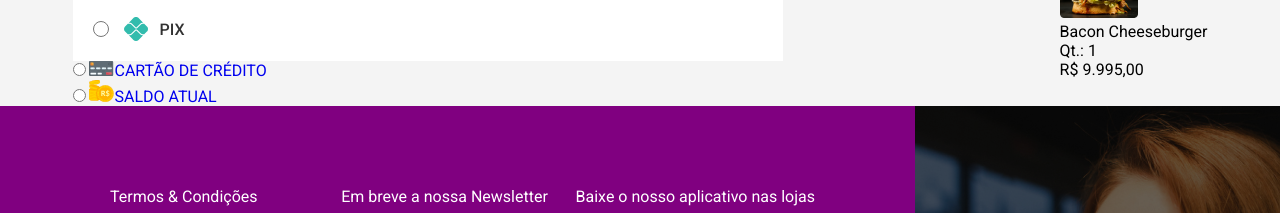
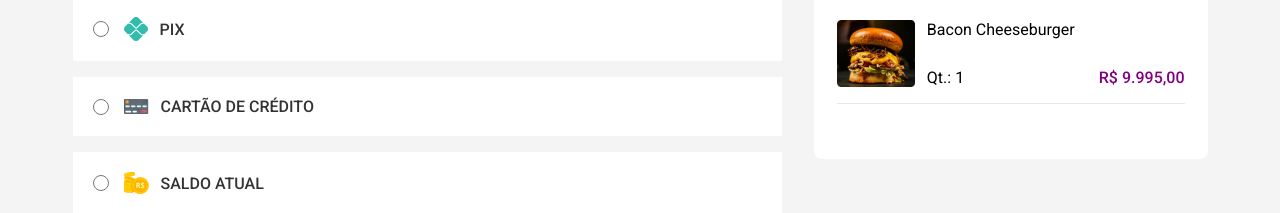
Before and after one commit to gabrielbaltar/azeitonaprime.github.io, a plain HTML site: page pagamento.html in a window 1280 px wide. Shown: the part 241-454 px from the top of the page. Drawn offline with Linux system fonts and the light colour scheme.

Commit message:
Atualização

```diff
--- a/css/pagamento.css
+++ b/css/pagamento.css
@@ -34,16 +34,15 @@
     max-width: 710px;
     padding: 20px;
     gap: 15px;
+    cursor: pointer;
+    margin-bottom: 16px;
 
 }
 
-#radio-button-pix {
+.payment-pix input {
     height: 16px;
     width: 16px;
-}
-
-#radio-button-pix[type="radio"]:checked {
-   color: #800080;
+    border: 2px solid #777777;
 }
 
 .payment-pix a {
@@ -53,3 +52,110 @@
     color: #333333;
     font-weight: 500;
 }
+
+.payment-credit {
+
+    display: flex;
+    align-items: center;
+    background-color: var(--branco);
+    max-width: 710px;
+    padding: 20px;
+    gap: 15px;
+    cursor: pointer;
+    margin-bottom: 16px;
+
+}
+
+.payment-credit a {
+    display: flex;
+    align-items: center;
+    gap: 12px;
+    color: #333333;
+    font-weight: 500;
+}
+
+.payment-credit input {
+    height: 16px;
+    width: 16px;
+    border: 2px solid #777777;
+}
+
+.payment-money {
+
+    display: flex;
+    align-items: center;
+    background-color: var(--branco);
+    max-width: 710px;
+    padding: 20px;
+    gap: 15px;
+    cursor: pointer;
+    margin-bottom: 16px;
+    margin-bottom: 476px;
+
+}
+
+.payment-money a{
+
+    display: flex;
+    align-items: center;
+    gap: 12px;
+    color: #333333;
+    font-weight: 500;
+
+}
+
+.payment-money input {
+    height: 16px;
+    width: 16px;
+    border: 2px solid #777777;
+}
+
+.resume {
+    display: flex;
+    flex-direction: column;
+    max-height: 232px;
+    flex: 1 1 394px;
+    background-color: var(--branco);
+    margin-left: 32px;
+    padding-top: 20px;
+    padding-left: 23px;
+    padding-right: 23px;
+    border-radius: 8px;
+}
+
+.resume h3 {
+    font-size: 20px;
+    color: #800080;
+    font-weight: 500;
+    padding-bottom: 16px;
+    border-bottom: 1px solid #E8E8E8;
+    margin-bottom: 32px;
+}
+
+.resume-product {
+    display: flex;
+    justify-content: space-between;
+    align-items: flex-end;
+    border-bottom: 1px solid #E8E8E8;
+    padding-bottom: 16px;
+}
+
+.product-left {
+    display: flex;
+    gap: 12px;
+}
+
+.resume-text {
+    max-height: 67px;
+    display: flex;
+    flex-direction: column;
+    justify-content: space-between;
+}
+
+.resume-price p{
+
+    color: #800080;
+    font-size: 16px;
+    font-weight: 500;
+
+}
--- a/pagamento.html
+++ b/pagamento.html
@@ -48,7 +48,7 @@
                 </div>
                 <div class="payment-type">
                     <div class="payment-pix">
-                       <input id="radio-button-pix" type="radio">
+                       <input id="radio-button" type="radio">
                         <a href="#"><img src="./images/payment-page-pix-icon.svg" alt="Opção para pagar com pix">PIX</a>
                     </div>
                     <div class="payment-credit">
@@ -63,12 +63,13 @@
             </div>
             <div class="resume">
                 <h3>Resumo</h3>
-                <hr>
                 <div class="resume-product">
                     <div class="product-left">
                         <img src="./images/payment-page-resume-photo.png" alt="Foto do produto">
-                        <p>Bacon Cheeseburger</p>
-                        <span>Qt.: 1</span>
+                        <div class="resume-text">
+                            <p>Bacon Cheeseburger</p>
+                            <span>Qt.: 1</span>
+                        </div>
                     </div>
                     <div class="resume-price">
                         <p>R$ 9.995,00</p>
```
